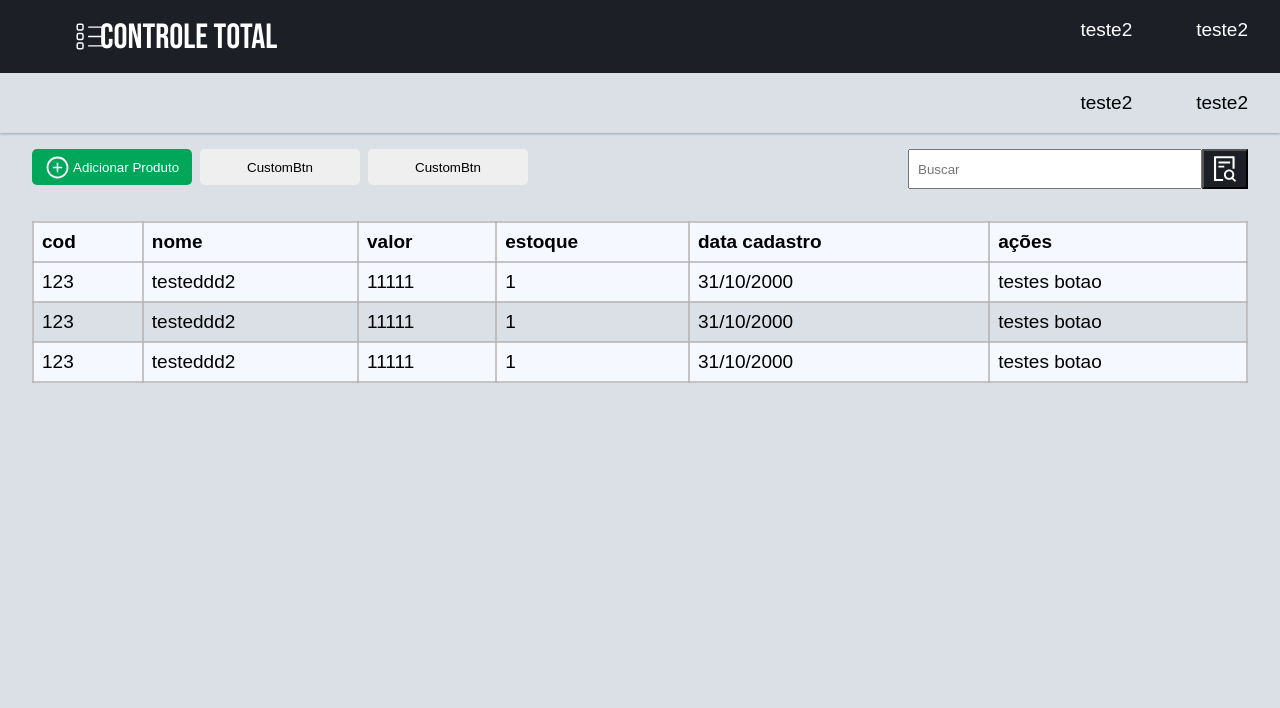
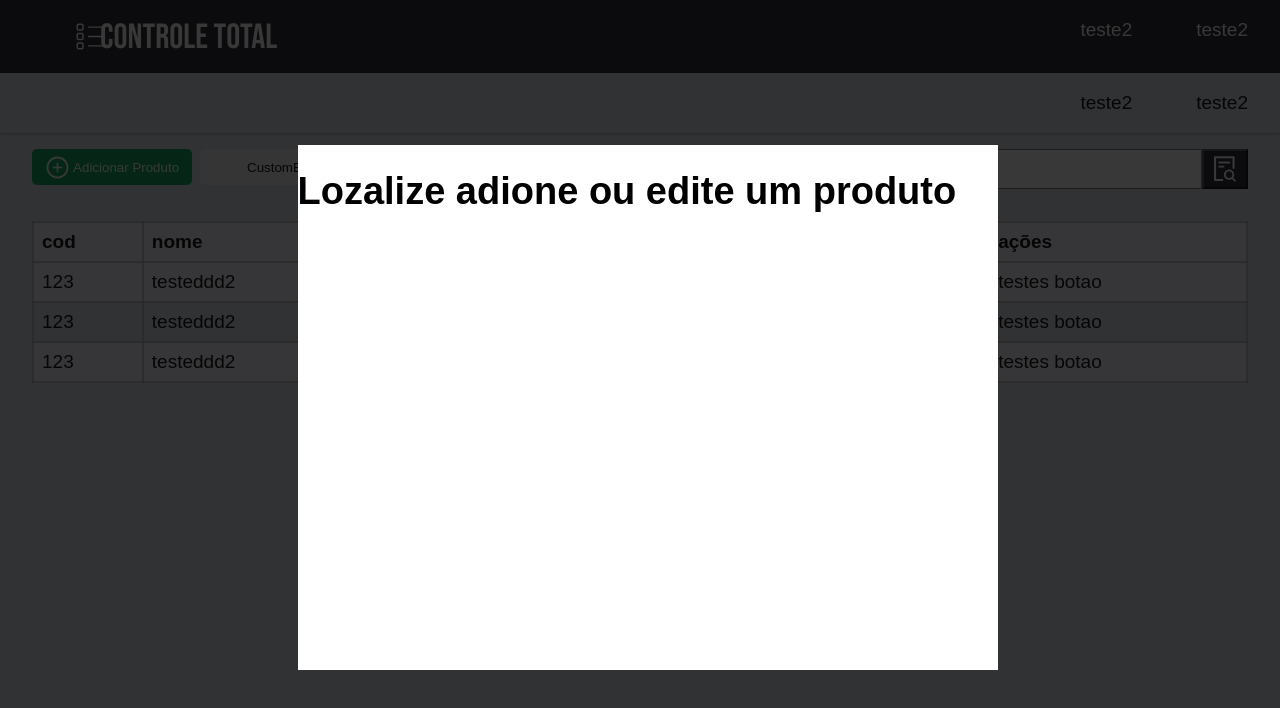
Before and after one commit to JeremiasRincaveski/java, a React (Vite) app in the folder frontJavaInterface/: page / in a window 1280 px wide. Shown: the top 708 px of the page. Built offline with nearby package versions, Linux system fonts and the light colour scheme; data requests are answered from the project's data file.

Commit message:
mudando o tamanho do modal

```diff
--- a/frontJavaInterface/src/App.jsx
+++ b/frontJavaInterface/src/App.jsx
@@ -32,7 +32,7 @@ function App() {
           <Header />
           <Nav />
           <Main />
-
+          <Product/>
         </Container>
       </MyContext.Provider>
     </ThemeProvider>
--- a/frontJavaInterface/src/components/modal/Modal.jsx
+++ b/frontJavaInterface/src/components/modal/Modal.jsx
@@ -9,6 +9,9 @@ const StyledDiv = styled.div`
     z-index: 1000;
     width: 15px;
     height: 15px;
+    display: flex;
+    align-items: center;
+    justify-content: center;
 `
 
 const ModalWrapper = styled.div`
--- a/frontJavaInterface/src/components/product/Product.jsx
+++ b/frontJavaInterface/src/components/product/Product.jsx
@@ -6,7 +6,6 @@ const ContentWrapper = styled.div`
     height: 500px;
     width: 700px;
     background-color: #fff;
-
 `
 const content = styled.div`
 
```
